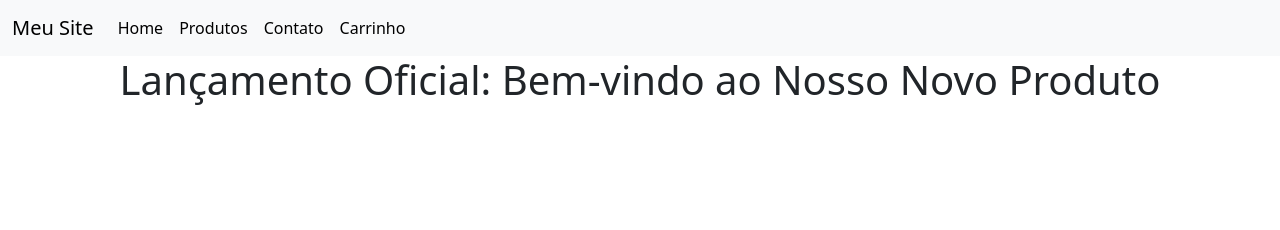
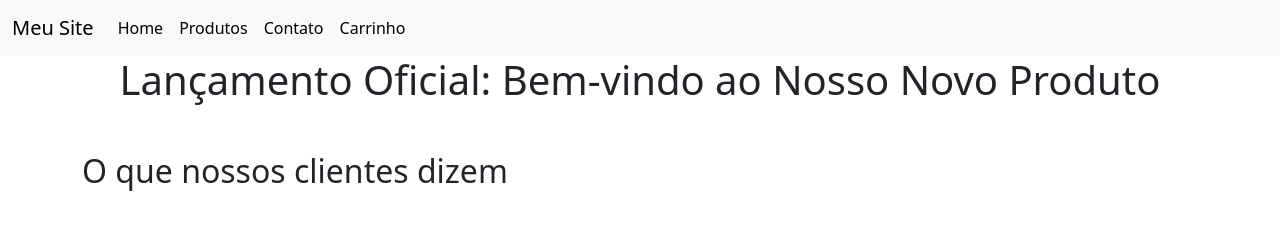
Before and after one commit to ArthurPrudente2006/meu-projeto-web, a plain HTML site: page index.html in a window 1280 px wide. Drawn offline with nearby package versions, Linux system fonts and the light colour scheme.

Commit message:
feat: cria container para depoimentos dinamicos

```diff
--- a/index.html
+++ b/index.html
@@ -11,6 +11,7 @@
         h1 {
             text-align: center;
         }
+
     </style>
 </head>
 
@@ -49,6 +50,13 @@
         <h1 text-center text-primary>Lançamento Oficial: Bem-vindo ao Nosso Novo Produto</h1>
     </div>
 
+    <div class="container mt-5">
+        <h2>O que nossos clientes dizem</h2>
+
+        <div class="row" id="lista-depoimentos">
+        </div>
+    </div>
+
 </body>
 
 </html>
```
